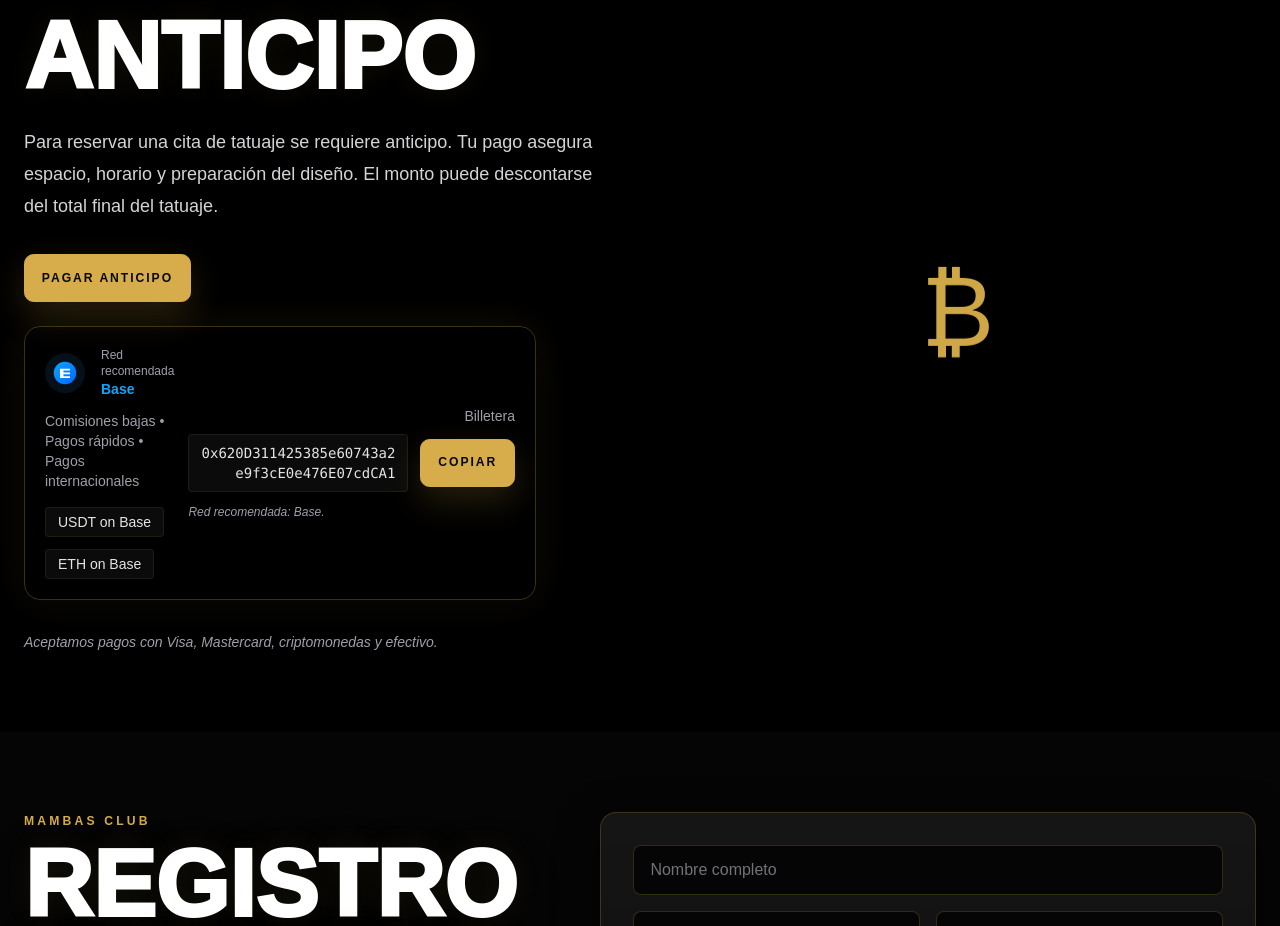
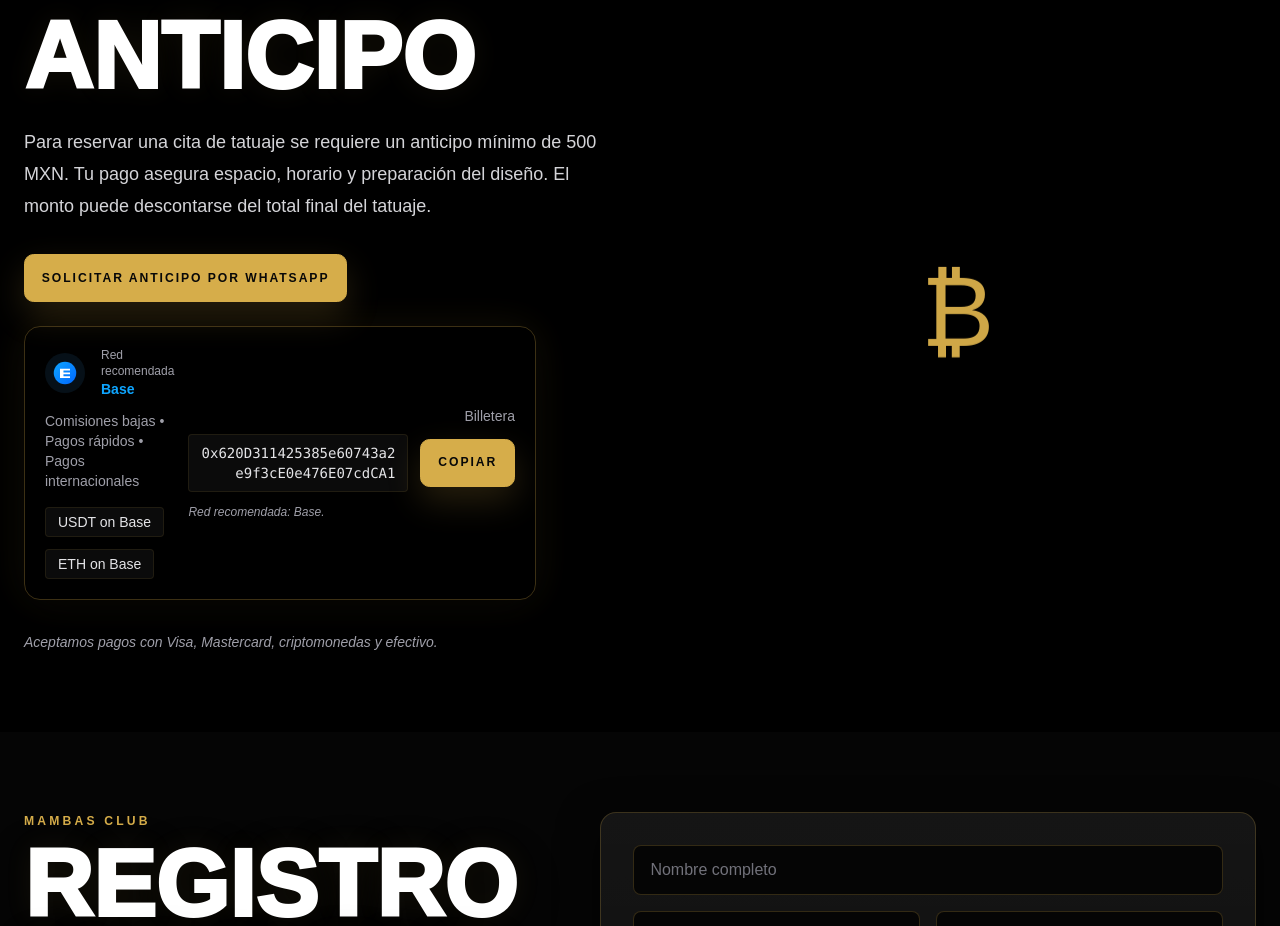
Before and after one commit to inkvonher/mambas-web, a Next.js app: page / in a window 1280 px wide. Shown: the part 4306-5232 px from the top of the page. Built offline with nearby package versions, Linux system fonts and the light colour scheme; no server answers.

Commit message:
update deposit CTA to WhatsApp

```diff
--- a/app/page.tsx
+++ b/app/page.tsx
@@ -61,8 +61,8 @@ const copy = {
     depositTitle: "Anticipo",
     depositKicker: "RESERVA TU CITA",
     depositText:
-      "Para reservar una cita de tatuaje se requiere anticipo. Tu pago asegura espacio, horario y preparación del diseño. El monto puede descontarse del total final del tatuaje.",
-    depositButton: "Pagar anticipo",
+      "Para reservar una cita de tatuaje se requiere un anticipo mínimo de 500 MXN. Tu pago asegura espacio, horario y preparación del diseño. El monto puede descontarse del total final del tatuaje.",
+    depositButton: "Solicitar anticipo por WhatsApp",
     paymentMethods:
       "Aceptamos pagos con Visa, Mastercard, criptomonedas y efectivo.",
   },
@@ -119,8 +119,8 @@ const copy = {
     depositTitle: "Deposit",
     depositKicker: "BOOK YOUR APPOINTMENT",
     depositText:
-      "A deposit is required to reserve a tattoo appointment. Your payment secures your slot, time, and design preparation. The deposit can be deducted from your final tattoo total.",
-    depositButton: "Pay deposit",
+      "A minimum deposit of 500 MXN is required to reserve a tattoo appointment. Your payment secures your slot, time, and design preparation. The deposit can be deducted from your final tattoo total.",
+    depositButton: "Request deposit by WhatsApp",
     paymentMethods: "We accept Visa, Mastercard, cryptocurrencies and cash.",
   },
 };
@@ -455,7 +455,6 @@ export default function Home() {
         <ContactStrip kind="tattoo" language={language} />
       </section>
 
-      {/* TODO: connect this button to Stripe, Mercado Pago, or crypto payment link. */}
       <section
         id="anticipo"
         className="overflow-hidden border-t border-[#d6ad4a]/20 bg-black px-4 py-20 sm:px-6"
@@ -469,7 +468,11 @@ export default function Home() {
             </p>
             <div className="mt-8 space-y-6">
               <a
-                href="https://mpago.la/2Nc6MvU"
+                href={`https://wa.me/${contacts.tattoo.phone}?text=${encodeURIComponent(
+                  language === "es"
+                    ? "Hola Mambas, quiero reservar una cita de tatuaje. Entiendo que el anticipo mínimo es de 500 MXN. ¿Me pueden enviar las opciones de pago?"
+                    : "Hi Mambas, I want to book a tattoo appointment. I understand the minimum deposit is 500 MXN. Can you send me the payment options?",
+                )}`}
                 target="_blank"
                 rel="noreferrer noopener"
                 className="btn-gold"
```
